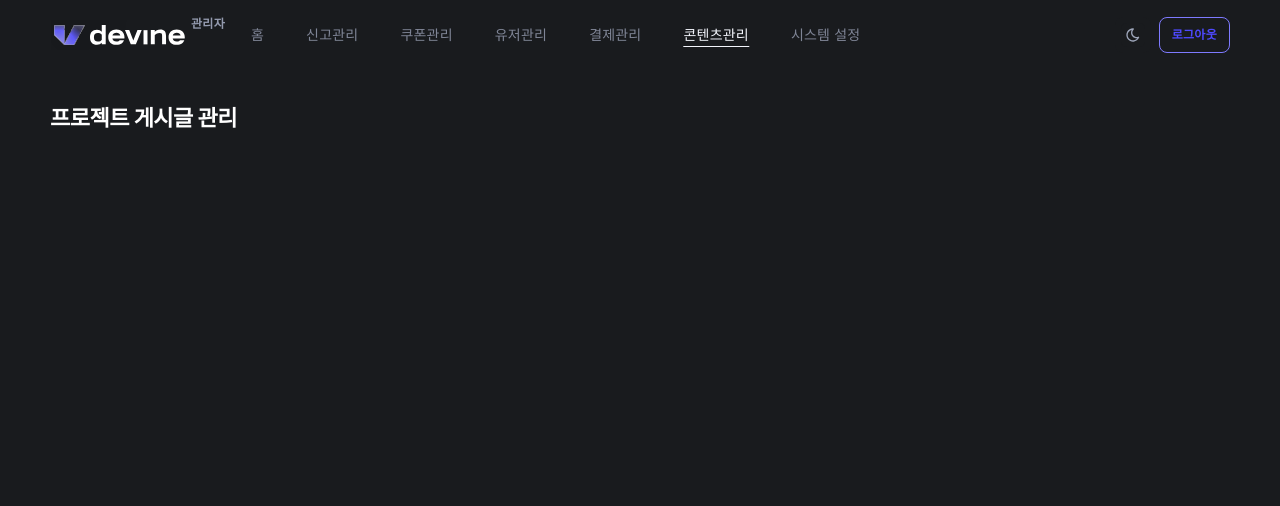
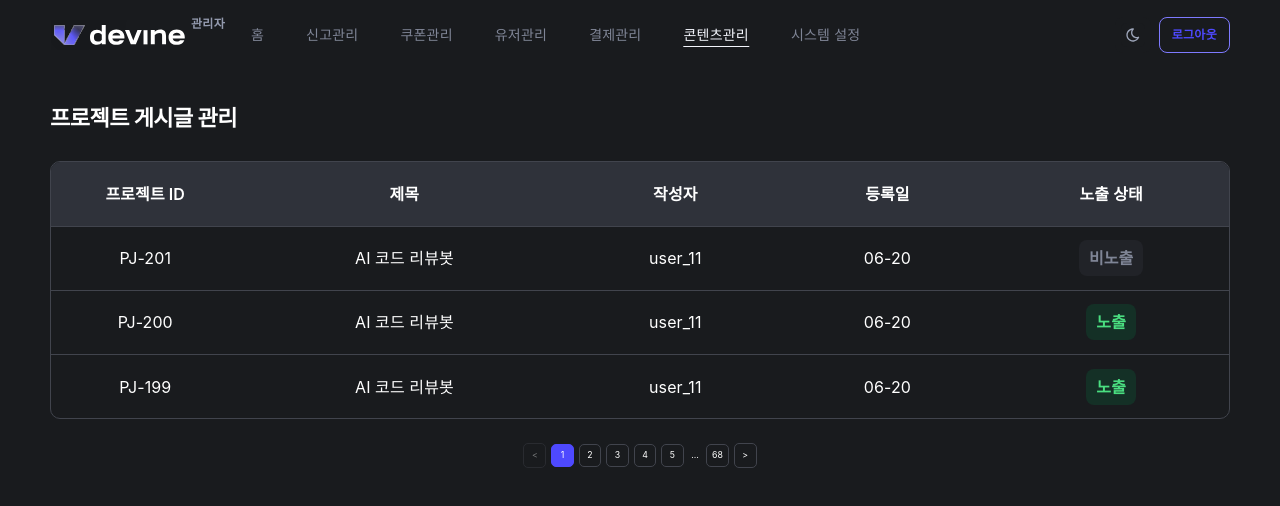
Before and after one commit to DeVine-2025/DeVine_FrontEnd, a React (Vite) app: page /admin/contents in a window 1280 px wide. Shown: the top 506 px of the page. Built offline with nearby package versions, Linux system fonts and the light colour scheme; no server answers; a web font is replaced by a local one.

Commit message:
feat: 콘텐츠 관리 UI 구현

```diff
--- a/src/admin/pages/contents/content-list-page.tsx
+++ b/src/admin/pages/contents/content-list-page.tsx
@@ -1,5 +1,95 @@
-import { AdminPage } from '../../components/common/admin-page';
+import { useState } from 'react';
+import Pagination from '@components/common/Pagination';
+import { AdminListLayout } from '../../components/common/admin-list-layout';
+import { AdminStatusBadge } from '../../components/common/admin-status-badge';
+import { AdminTable, type AdminTableColumn } from '../../components/common/admin-table';
+
+type ContentVisibility = '노출' | '비노출';
+
+type Content = {
+  id: string;
+  title: string;
+  author: string;
+  createdAt: string;
+  visibility: ContentVisibility;
+};
+
+const CONTENT_DATA: Content[] = [
+  {
+    id: 'PJ-201',
+    title: 'AI 코드 리뷰봇',
+    author: 'user_11',
+    createdAt: '06-20',
+    visibility: '비노출',
+  },
+  {
+    id: 'PJ-200',
+    title: 'AI 코드 리뷰봇',
+    author: 'user_11',
+    createdAt: '06-20',
+    visibility: '노출',
+  },
+  {
+    id: 'PJ-199',
+    title: 'AI 코드 리뷰봇',
+    author: 'user_11',
+    createdAt: '06-20',
+    visibility: '노출',
+  },
+];
+
+const CONTENT_COLUMNS: AdminTableColumn<Content>[] = [
+  {
+    id: 'id',
+    header: '프로젝트 ID',
+    width: '16%',
+    cell: (content) => content.id,
+  },
+  {
+    id: 'title',
+    header: '제목',
+    width: '28%',
+    cell: (content) => content.title,
+  },
+  {
+    id: 'author',
+    header: '작성자',
+    width: '18%',
+    cell: (content) => content.author,
+  },
+  {
+    id: 'createdAt',
+    header: '등록일',
+    width: '18%',
+    cell: (content) => content.createdAt,
+  },
+  {
+    id: 'visibility',
+    header: '노출 상태',
+    width: '20%',
+    cell: (content) => (
+      <AdminStatusBadge
+        status={content.visibility}
+        tone={content.visibility === '노출' ? 'positive' : 'neutral'}
+      />
+    ),
+  },
+];
 
 export default function ContentListPage() {
-  return <AdminPage title="프로젝트 게시글 관리" />;
+  const [page, setPage] = useState(1);
+
+  return (
+    <AdminListLayout
+      footer={<Pagination page={page} totalPages={68} onChange={setPage} maxButtons={5} />}
+      title="프로젝트 게시글 관리"
+    >
+      <AdminTable
+        ariaLabel="프로젝트 게시글 목록"
+        columns={CONTENT_COLUMNS}
+        data={CONTENT_DATA}
+        getRowKey={(content) => content.id}
+      />
+    </AdminListLayout>
+  );
 }
```
